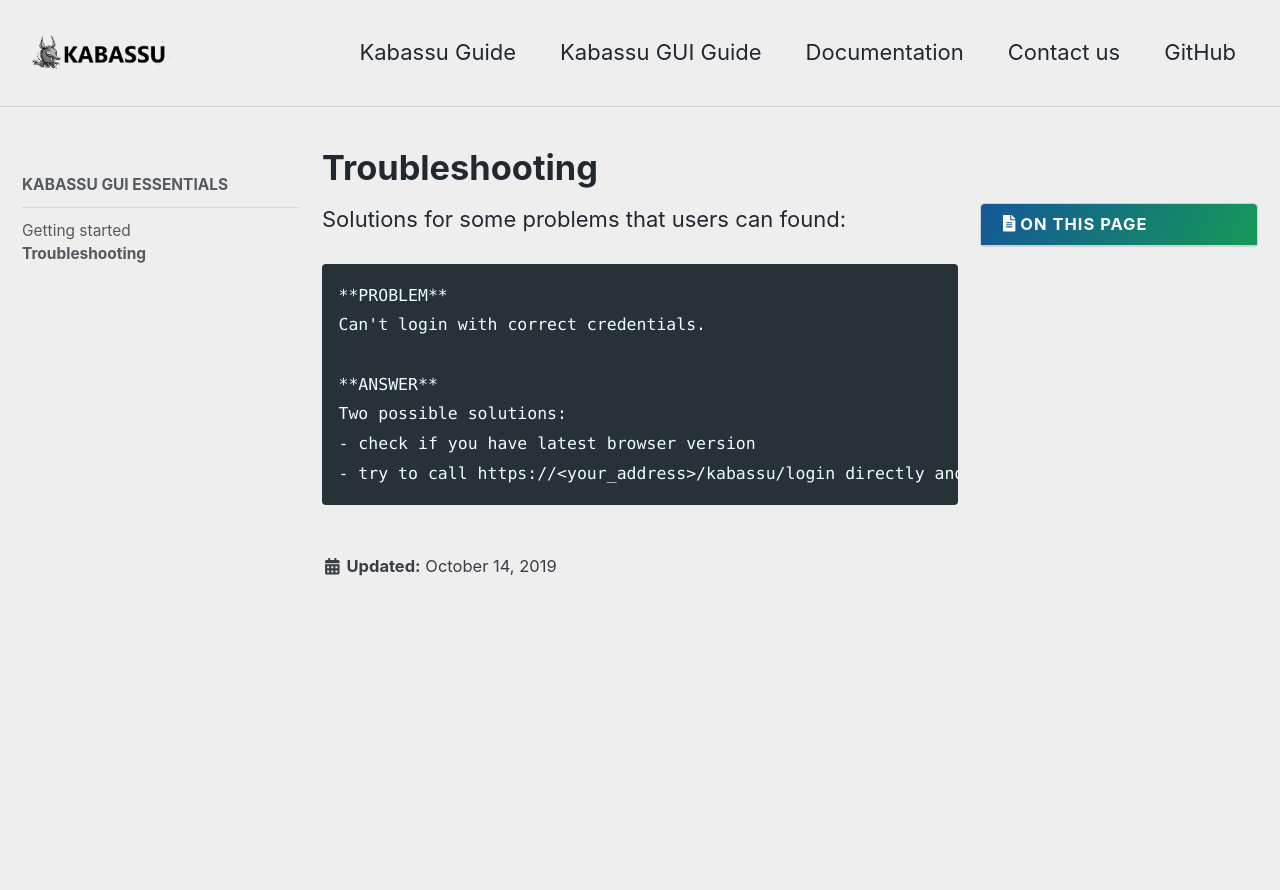
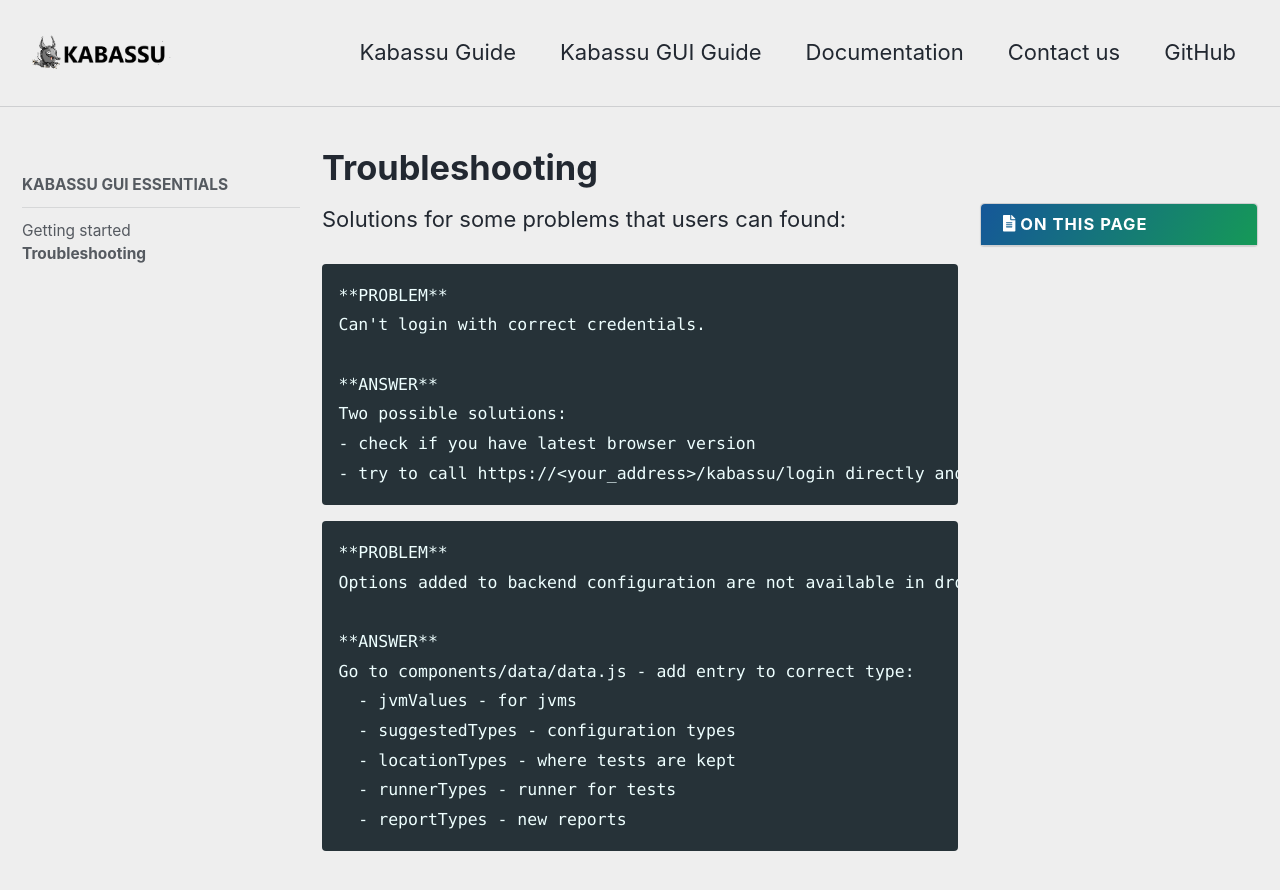
Before and after one commit to Kabassu/kabassu.github.io, a Jekyll site: the page built from _docs-gui/troubleshooting.md, in a window 1280 px wide and 900 px high. Shown: the top 890 px of the window. Built offline with Jekyll 4.4.1, drawn with Linux system fonts in a browser that asks for light colours; nearby versions of some CDN libraries.

Commit message:
gui troubleshooting

````diff
--- a/_docs-gui/troubleshooting.md
+++ b/_docs-gui/troubleshooting.md
@@ -13,3 +13,16 @@ Two possible solutions:
 - check if you have latest browser version
 - try to call https://<your_address>/kabassu/login directly and add certificate to trusted
 ```
+
+```
+**PROBLEM**
+Options added to backend configuration are not available in dropdowns
+
+**ANSWER**
+Go to components/data/data.js - add entry to correct type:
+  - jvmValues - for jvms
+  - suggestedTypes - configuration types
+  - locationTypes - where tests are kept
+  - runnerTypes - runner for tests
+  - reportTypes - new reports
+```
````
